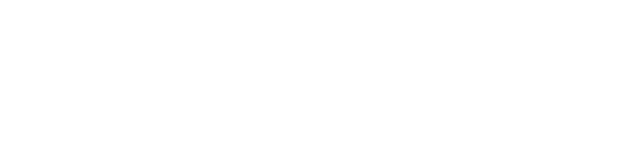
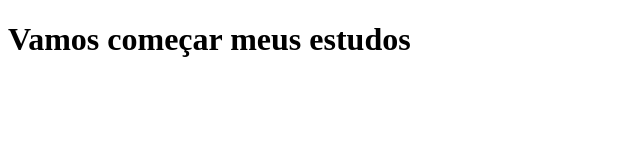
Before and after one commit to julioRibeiro1/Estudos-HTML, a plain HTML site: page index.html in a window 1280 px wide. Shown: the whole page, without its empty margins (0-640 px from the left). Drawn offline with Linux system fonts and the light colour scheme.

Commit message:
Terceira atualização

```diff
--- a/index.html
+++ b/index.html
@@ -7,6 +7,6 @@
     <title>Document</title>
 </head>
 <body>
-
+    <h1>Vamos começar meus estudos</h1>
 </body>
 </html>
```
